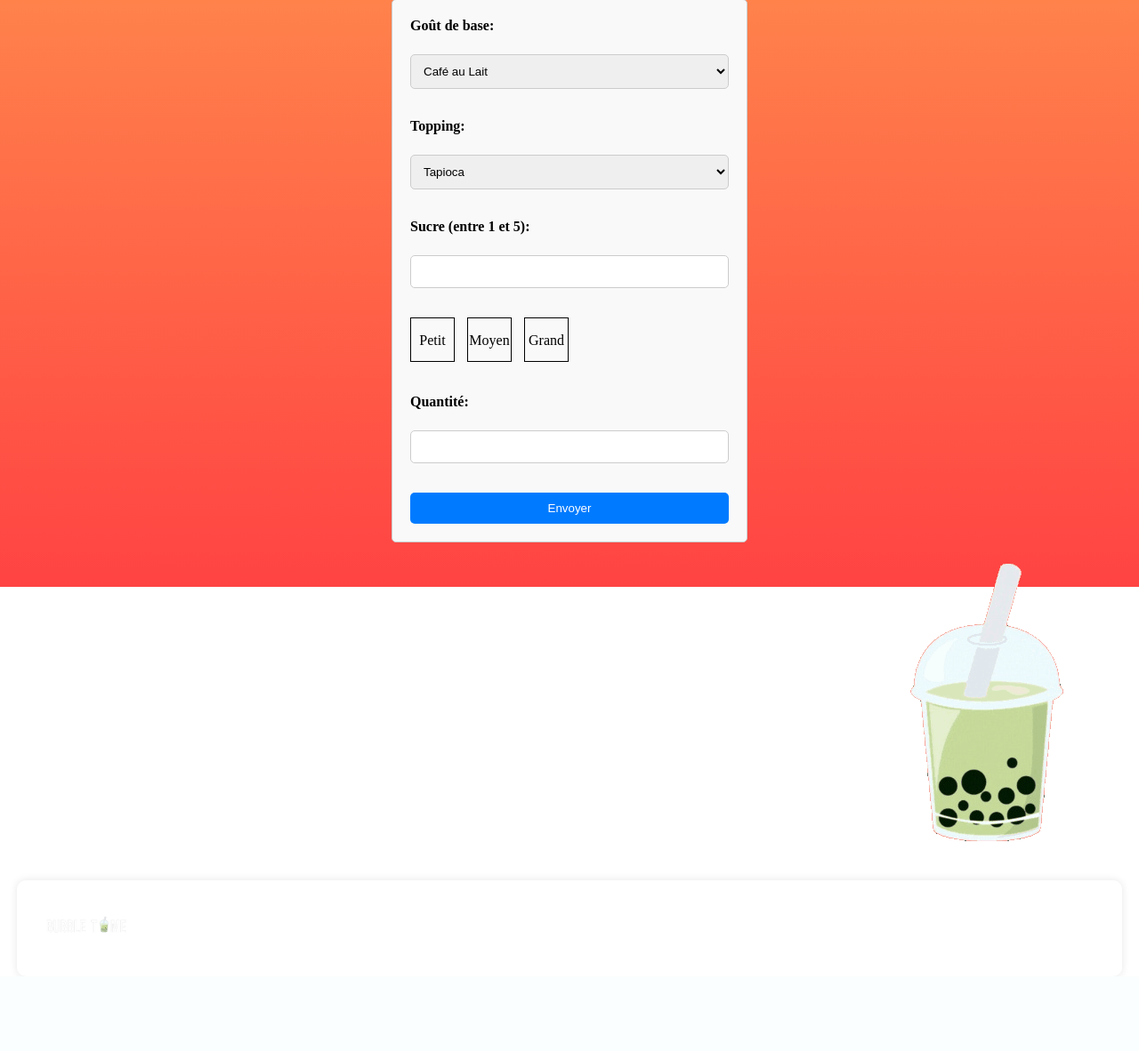
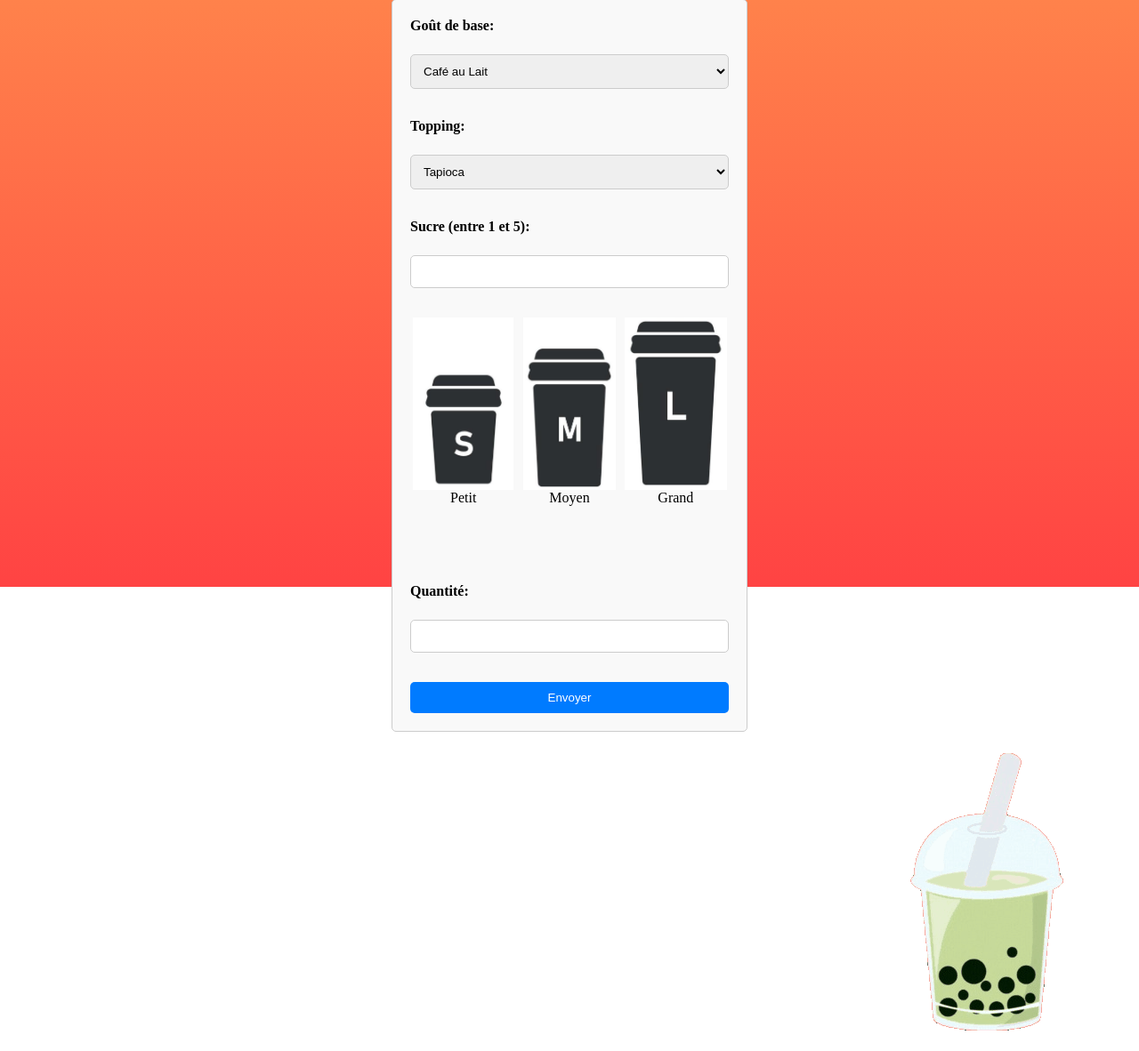
Before and after one commit to Miriam-code/BUBBLE-TIME, a Django app: page / in a window 1280 px wide. Shown: the part 159-1341 px from the top of the page at 89% size. Before the commit the page ends 1208 px from the top, so only its background shows below. Run offline with Django 5.2, Linux system fonts and the light colour scheme.

Commit message:
style form // products

```diff
--- a/src/products/static/css/products.css
+++ b/src/products/static/css/products.css
@@ -1,6 +1,3 @@
-/* products.css */
-
-/* Style pour le formulaire */
 form {
     margin: 0 auto;
     max-width: 400px;
@@ -10,14 +7,12 @@
     background-color: #f9f9f9;
 }
 
-/* Style pour les étiquettes */
 label {
     display: block;
     font-weight: bold;
     margin-bottom: 5px;
 }
 
-/* Style pour les champs de saisie */
 input[type="text"],
 input[type="number"],
 select {
@@ -26,10 +21,9 @@
     margin-bottom: 15px;
     border: 1px solid #ccc;
     border-radius: 5px;
-    box-sizing: border-box; /* Pour inclure les bordures dans la largeur */
+    box-sizing: border-box;
 }
 
-/* Style pour le bouton d'envoi */
 button[type="submit"] {
     width: 100%;
     padding: 10px;
@@ -40,7 +34,29 @@
     cursor: pointer;
 }
 
-/* Style pour le bouton d'envoi au survol */
 button[type="submit"]:hover {
     background-color: #0056b3;
 }
+
+/* Style for size options */
+.size-options {
+    display: flex;
+    margin-bottom: 20px;
+}
+
+.size-option {
+    flex: 1;
+    display: flex;
+    flex-direction: column;
+    align-items: center;
+    cursor: pointer;
+}
+
+.size-option img {
+    height: 80%;
+    width: auto;
+}
+
+.size-option.selected {
+    background-color: lightblue;
+}
--- a/src/products/templates/products/index.html
+++ b/src/products/templates/products/index.html
@@ -9,22 +9,6 @@
     <meta name="viewport" content="width=device-width, initial-scale=1.0">
     <link rel="stylesheet" href="{% static 'css/products.css' %}">
     <title>Formulaire de Commande</title>
-    <style>
-        .size-option {
-            width: 50px;
-            height: 50px;
-            border: 1px solid black;
-            display: inline-block;
-            margin-right: 10px;
-            cursor: pointer;
-            text-align: center;
-            line-height: 50px;
-        }
-
-        .size-option.selected {
-            background-color: lightblue;
-        }
-    </style>
 </head>
 <body>
     <h1>Formulaire de Commande</h1>
@@ -53,9 +37,9 @@
         <input type="number" id="sugar" name="sugar" min="1" max="5"><br><br>
 
         <div class="size-options" id="size">
-            <div class="size-option" id="small" data-value="small">Petit</div>
-            <div class="size-option" id="medium" data-value="medium">Moyen</div>
-            <div class="size-option" id="large" data-value="large">Grand</div>
+            <div class="size-option small" data-value="small"><img src="{% static 'image/S-drink.PNG' %}" alt="S-drink">Petit</div>
+            <div class="size-option medium" data-value="medium"><img src="{% static 'image/M-drink.PNG' %}" alt="M-drink">Moyen</div>
+            <div class="size-option large" data-value="large"><img src="{% static 'image/L-drink.PNG' %}" alt="L-drink">Grand</div>
             <input type="hidden" name="size" id="selected_size">
         </div><br><br>
 
```
Also changed, not shown: src/products/static/image/L-drink.PNG (added), src/products/static/image/M-drink.PNG (added), src/products/static/image/S-drink.PNG (added).
